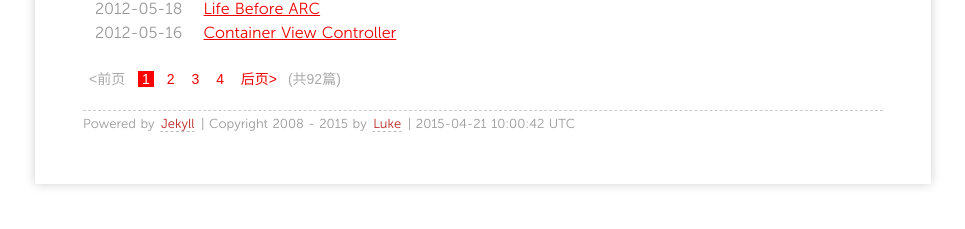
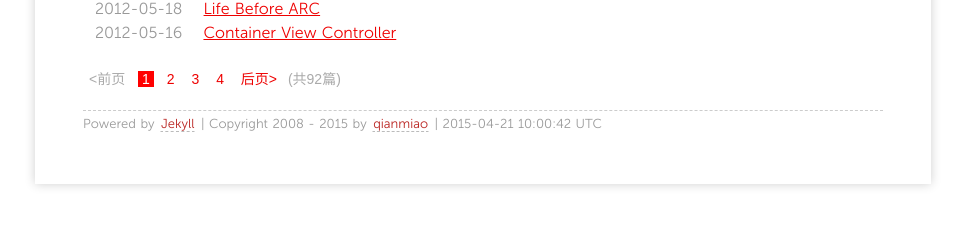
Before and after one commit to qianmiao/qianmiao.github.io, a Jekyll site: the page built from index.html, in a window 1280 px wide. Shown: the part 833-1062 px from the top of the page, without its empty margins (157-1122 px from the left). Built offline with Jekyll 4.4.1, drawn with Linux system fonts in a browser that asks for light colours; Markdown is read by kramdown in place of the engine named in the settings; the list of posts is cut into pages by our own code.

Commit message:
Update default.html

```diff
--- a/_layouts/default.html
+++ b/_layouts/default.html
@@ -35,7 +35,7 @@
       </div>
 
     <footer>
-        <p><small>Powered by <a href="https://github.com/mojombo/jekyll">Jekyll</a> | Copyright 2008 - {{site.time | date:"%Y"}} by <a href="http://qianmiao.github.io/about/">Luke</a> | <span class="label label-info">{{site.time | date:"%Y-%m-%d %H:%M:%S %Z"}}</span></small></p>
+        <p><small>Powered by <a href="https://github.com/mojombo/jekyll">Jekyll</a> | Copyright 2008 - {{site.time | date:"%Y"}} by <a href="http://qianmiao.github.io/about/">qianmiao</a> | <span class="label label-info">{{site.time | date:"%Y-%m-%d %H:%M:%S %Z"}}</span></small></p>
     </footer>
 
     </div>
```
